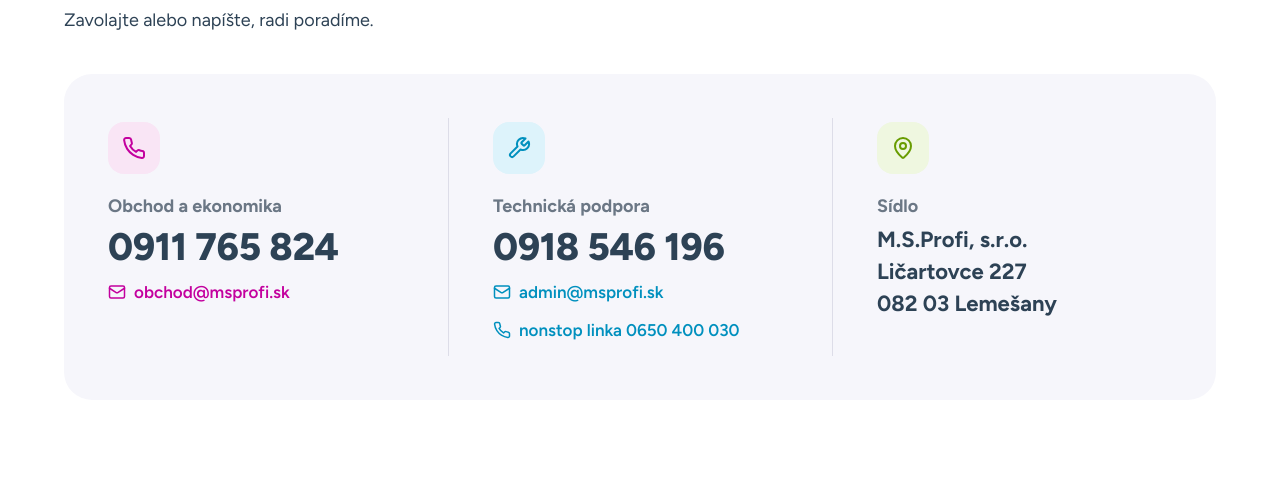
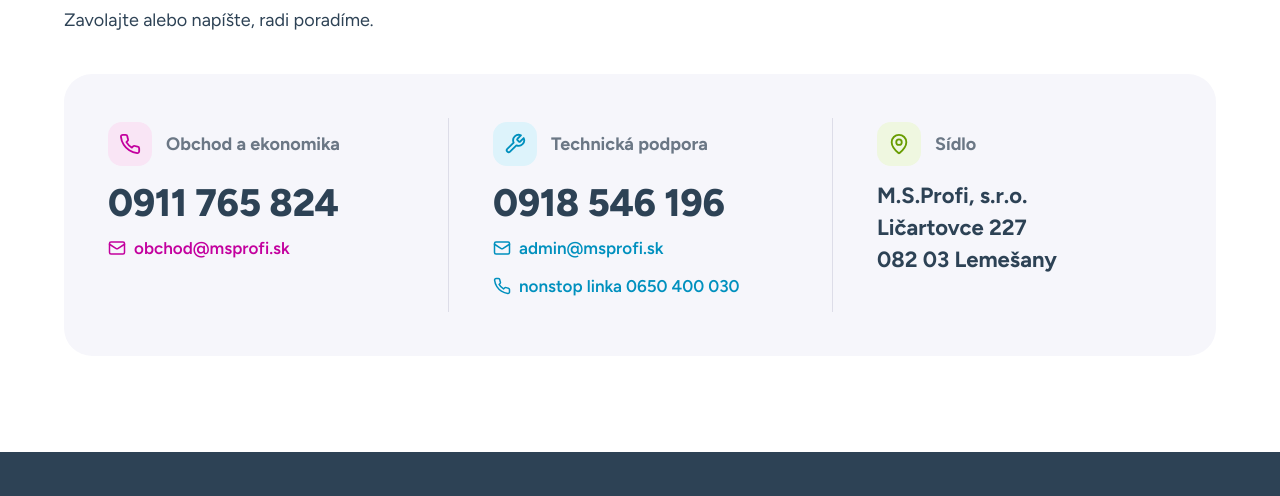
Before and after one commit to mrsamiq/msprofi-navrh, a plain HTML site: page index.html in a window 1280 px wide. Shown: the part 5907-6403 px from the top of the page. Drawn offline with Linux system fonts and the light colour scheme; a script that the page names is missing.

Commit message:
M.S. Profi: v Kontakte nadpis vedľa ikonky

```diff
--- a/css/style.css
+++ b/css/style.css
@@ -862,17 +862,24 @@ a.od-cena-suma { text-decoration: none; }
 
 .kontakt + .kontakt { border-left: 1px solid #DDDDE8; }
 
+.kontakt-hlava {
+    display: flex;
+    align-items: center;
+    gap: 14px;
+    margin-bottom: 14px;
+}
+
 .kontakt-znak {
     display: flex;
+    flex: none;
     align-items: center;
     justify-content: center;
-    width: 52px;
-    height: 52px;
-    margin-bottom: 20px;
-    border-radius: 16px;
+    width: 44px;
+    height: 44px;
+    border-radius: 14px;
 }
 
-.kontakt-znak .ikona { width: 24px; height: 24px; }
+.kontakt-znak .ikona { width: 22px; height: 22px; }
 .kontakt-ruzovy .kontakt-znak { background: var(--tint-ruzova); color: var(--cyan); }
 .kontakt-modry .kontakt-znak { background: var(--tint-modra); color: #0090BE; }
 .kontakt-sidlo .kontakt-znak { background: var(--tint-zelena); color: #689C00; }
--- a/index.html
+++ b/index.html
@@ -18,7 +18,7 @@
     <link rel="icon" href="img/ms-profi-znak.svg" type="image/svg+xml">
     <link rel="apple-touch-icon" href="img/apple-touch-icon.png">
     <link rel="preload" href="fonts/figtree-latin.woff2" as="font" type="font/woff2" crossorigin>
-    <link rel="stylesheet" href="css/style.css?v=81b4a908">
+    <link rel="stylesheet" href="css/style.css?v=3bec2923">
 </head>
 <body>
     <div class="horny-riadok">
@@ -282,21 +282,27 @@
                 </div>
                 <div class="kontakty">
                     <div class="kontakt kontakt-ruzovy">
+                        <div class="kontakt-hlava">
                             <span class="kontakt-znak"><svg class="ikona" viewBox="0 0 24 24" aria-hidden="true"><path d="M22 16.92v3a2 2 0 0 1-2.18 2 19.79 19.79 0 0 1-8.63-3.07 19.5 19.5 0 0 1-6-6 19.79 19.79 0 0 1-3.07-8.67A2 2 0 0 1 4.11 2h3a2 2 0 0 1 2 1.72 12.84 12.84 0 0 0 .7 2.81 2 2 0 0 1-.45 2.11L8.09 9.91a16 16 0 0 0 6 6l1.27-1.27a2 2 0 0 1 2.11-.45 12.84 12.84 0 0 0 2.81.7A2 2 0 0 1 22 16.92z"/></svg></span>
                             <h3>Obchod a ekonomika</h3>
+                        </div>
                         <a class="kontakt-telefon" href="tel:+421911765824">0911 765 824</a>
                         <a class="kontakt-mail" href="mailto:obchod@msprofi.sk"><svg class="ikona" viewBox="0 0 24 24" aria-hidden="true"><rect width="20" height="16" x="2" y="4" rx="2"/><path d="m22 7-8.97 5.7a1.94 1.94 0 0 1-2.06 0L2 7"/></svg>obchod@msprofi.sk</a>
                     </div>
                     <div class="kontakt kontakt-modry">
+                        <div class="kontakt-hlava">
                             <span class="kontakt-znak"><svg class="ikona" viewBox="0 0 24 24" aria-hidden="true"><path d="M14.7 6.3a1 1 0 0 0 0 1.4l1.6 1.6a1 1 0 0 0 1.4 0l3.77-3.77a6 6 0 0 1-7.94 7.94l-6.91 6.91a2.12 2.12 0 0 1-3-3l6.91-6.91a6 6 0 0 1 7.94-7.94l-3.76 3.76z"/></svg></span>
                             <h3>Technická podpora</h3>
+                        </div>
                         <a class="kontakt-telefon" href="tel:+421918546196">0918 546 196</a>
                         <a class="kontakt-mail" href="mailto:admin@msprofi.sk"><svg class="ikona" viewBox="0 0 24 24" aria-hidden="true"><rect width="20" height="16" x="2" y="4" rx="2"/><path d="m22 7-8.97 5.7a1.94 1.94 0 0 1-2.06 0L2 7"/></svg>admin@msprofi.sk</a>
                         <a class="kontakt-mail kontakt-nonstop" href="tel:+421650400030"><svg class="ikona" viewBox="0 0 24 24" aria-hidden="true"><path d="M22 16.92v3a2 2 0 0 1-2.18 2 19.79 19.79 0 0 1-8.63-3.07 19.5 19.5 0 0 1-6-6 19.79 19.79 0 0 1-3.07-8.67A2 2 0 0 1 4.11 2h3a2 2 0 0 1 2 1.72 12.84 12.84 0 0 0 .7 2.81 2 2 0 0 1-.45 2.11L8.09 9.91a16 16 0 0 0 6 6l1.27-1.27a2 2 0 0 1 2.11-.45 12.84 12.84 0 0 0 2.81.7A2 2 0 0 1 22 16.92z"/></svg>nonstop linka 0650&nbsp;400&nbsp;030</a>
                     </div>
                     <div class="kontakt kontakt-sidlo">
+                        <div class="kontakt-hlava">
                             <span class="kontakt-znak"><svg class="ikona" viewBox="0 0 24 24" aria-hidden="true"><path d="M20 10c0 4.993-5.539 10.193-7.399 11.799a1 1 0 0 1-1.202 0C9.539 20.193 4 14.993 4 10a8 8 0 0 1 16 0"/><circle cx="12" cy="10" r="3"/></svg></span>
                             <h3>Sídlo</h3>
+                        </div>
                         <p class="kontakt-adresa">M.S.Profi, s.r.o.<br>Ličartovce 227<br>082 03 Lemešany</p>
                     </div>
                 </div>
```
Also changed, not shown: dokumenty/index.html (+1 -1 lines), ochrana-sukromia/index.html (+1 -1 lines), prenos-internetu/index.html (+1 -1 lines), vyjadrenia-k-sietam/index.html (+1 -1 lines). Lines whose indentation alone changed are shown as unchanged.
